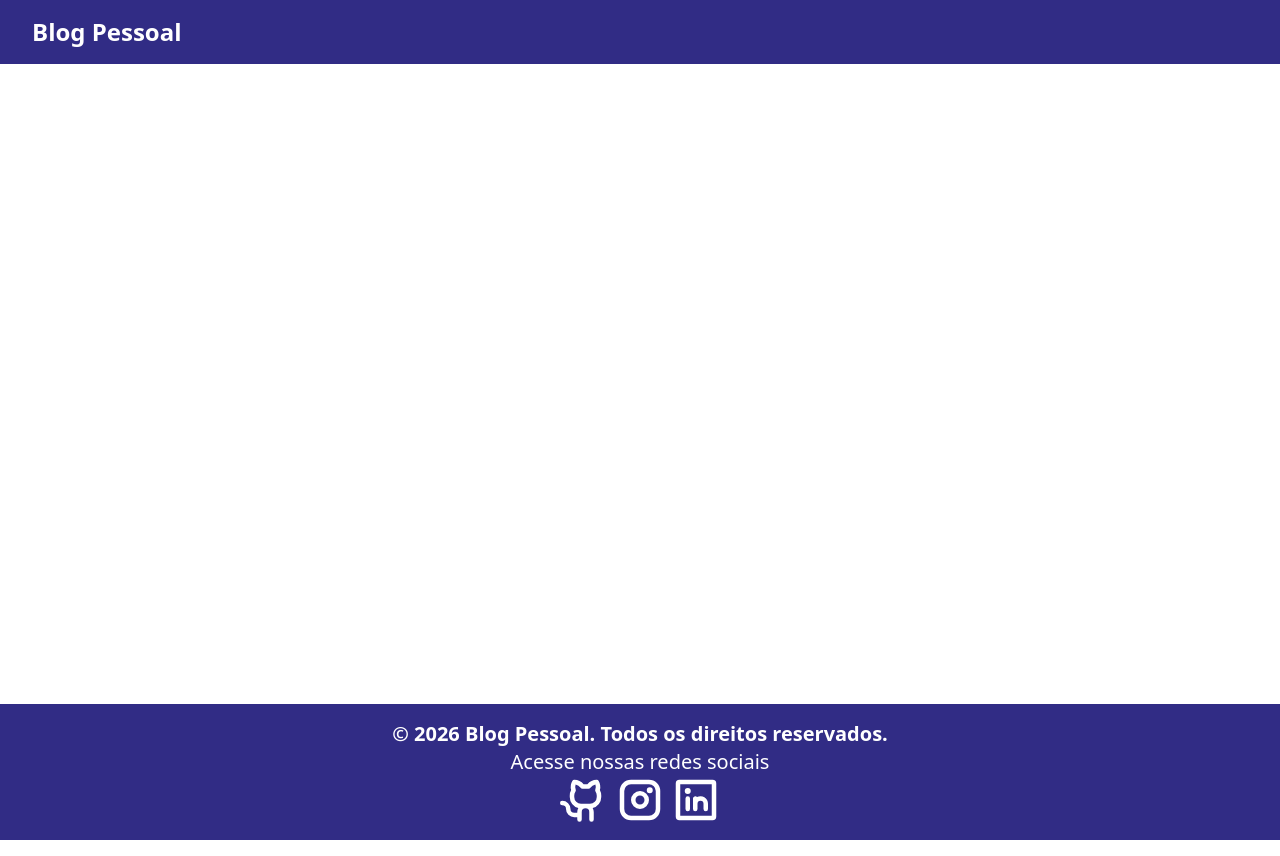
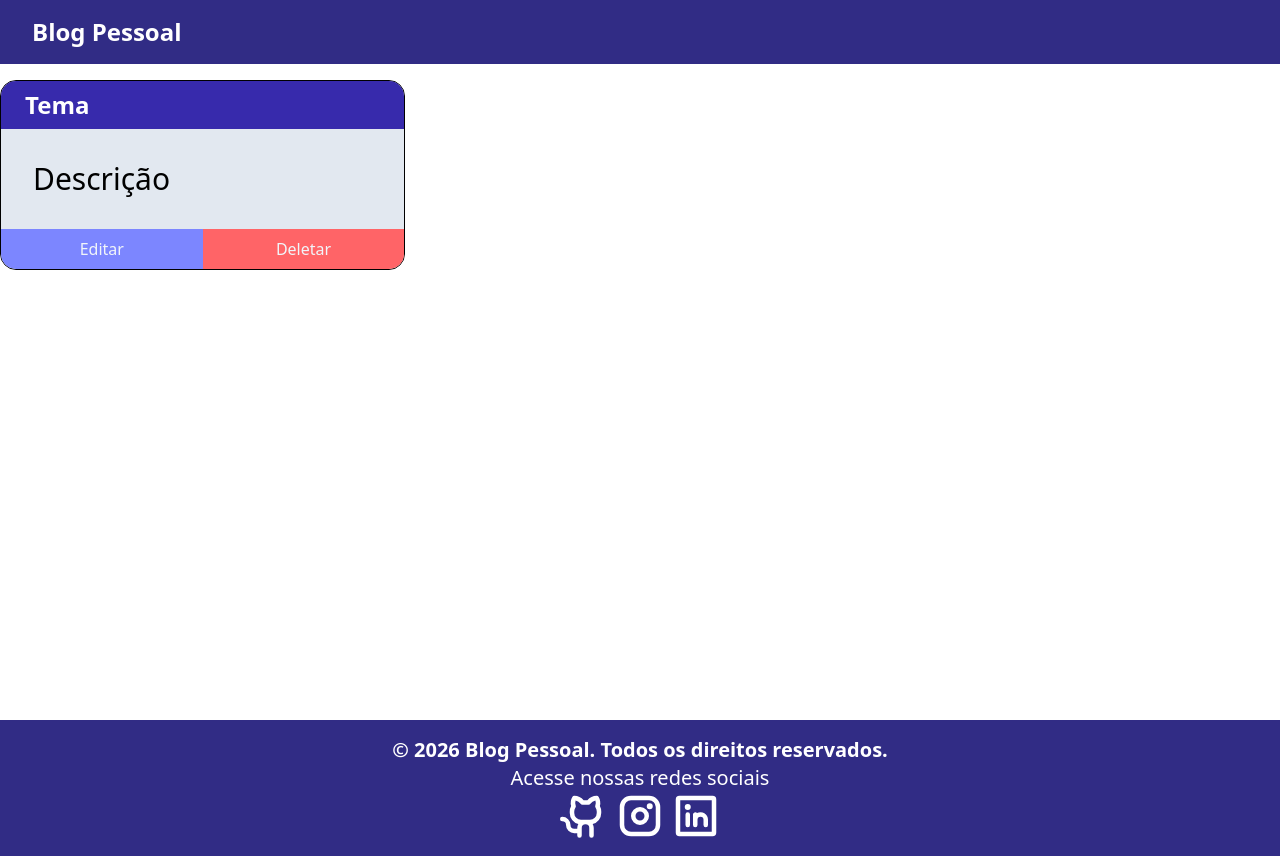
Before and after one commit to Lancellot/blog-react-ts-vite, a React (Vite) app: page /temas in a window 1280 px wide. Built offline with nearby package versions, Linux system fonts and the light colour scheme.

Commit message:
feat(tema): implementa CRUD completo de temas
- Adiciona CardTema para exibição
- Cria FormTema para criação/edição
- Implementa ListaTemas com paginação
- Adiciona validações de formulário

```diff
--- a/src/App.tsx
+++ b/src/App.tsx
@@ -6,6 +6,7 @@
 import Cadastro from './pages/cadastro/cadastro'
 import Login from './pages/login/login'
 import { AuthProvider } from './contexts/AuthContext'
+import ListaTemas from './components/tema/listatemas/ListaTemas'
 
 function App() {
 
@@ -21,6 +22,7 @@
             <Route path='/home' element={<Home />} />
             <Route path='/login' element={<Login />} />
             <Route path='/cadastro' element={<Cadastro />} />
+            <Route path='/temas' element={<ListaTemas />} />
           </Routes>
         </main>
 
--- a/src/components/navbar/Navbar.tsx
+++ b/src/components/navbar/Navbar.tsx
@@ -27,7 +27,7 @@
                     <li>Postagem</li>
                     )}
                     {isAuthenticated && (
-                    <li>Tema</li>
+                    <li><Link to='/temas' className='hover:underline'>Temas</Link></li>
                     )}
                     {isAuthenticated && (
                     <li>Cadastrar Tema</li>
--- /dev/null
+++ b/src/components/tema/cardtema/CardTema.tsx
@@ -0,0 +1,25 @@
+import { Link } from "react-router-dom";
+
+function CardTema() {
+    return (
+    <>
+        <article className="border flex flex-col rounded-2xl overflow-hidden justify-between">
+            <header className="py-2 px-6 bg-indigo-800 text-white font-bold text-2xl">Tema</header>
+            <p className="p-8 text-3xl bg-slate-200 flex-1">Descrição</p>
+            <footer className="flex">
+                <Link to="" className="w-full text-slate-100 bg-indigo-400 hover:bg-indigo-800
+                                flex items-center justify-center py-2">
+                    <button>Editar</button>
+                </Link>
+                <Link
+                    to=""
+                    className="w-full text-slate-100 bg-red-400 hover:bg-red-700
+                                flex items-center justify-center py-2">
+                    <button>Deletar</button>
+                </Link>
+            </footer>
+        </article>
+    </>
+    );
+};
+export default CardTema;
--- /dev/null
+++ b/src/components/tema/listatemas/ListaTemas.tsx
@@ -0,0 +1,19 @@
+import CardTema from "../cardtema/CardTema";
+
+function ListaTemas() {
+    return (
+        <>
+            <main className="flex justify-center w-full my-4">
+                <section className="container flex flex-col">
+                    <ul>
+                        <li className="grid grid-cols-1 md:grid-cols-2
+                                lg:grid-cols-3 gap-8">
+                            <CardTema />
+                        </li>
+                    </ul>
+                </section>
+            </main>
+        </>
+    );
+};
+export default ListaTemas;
```
